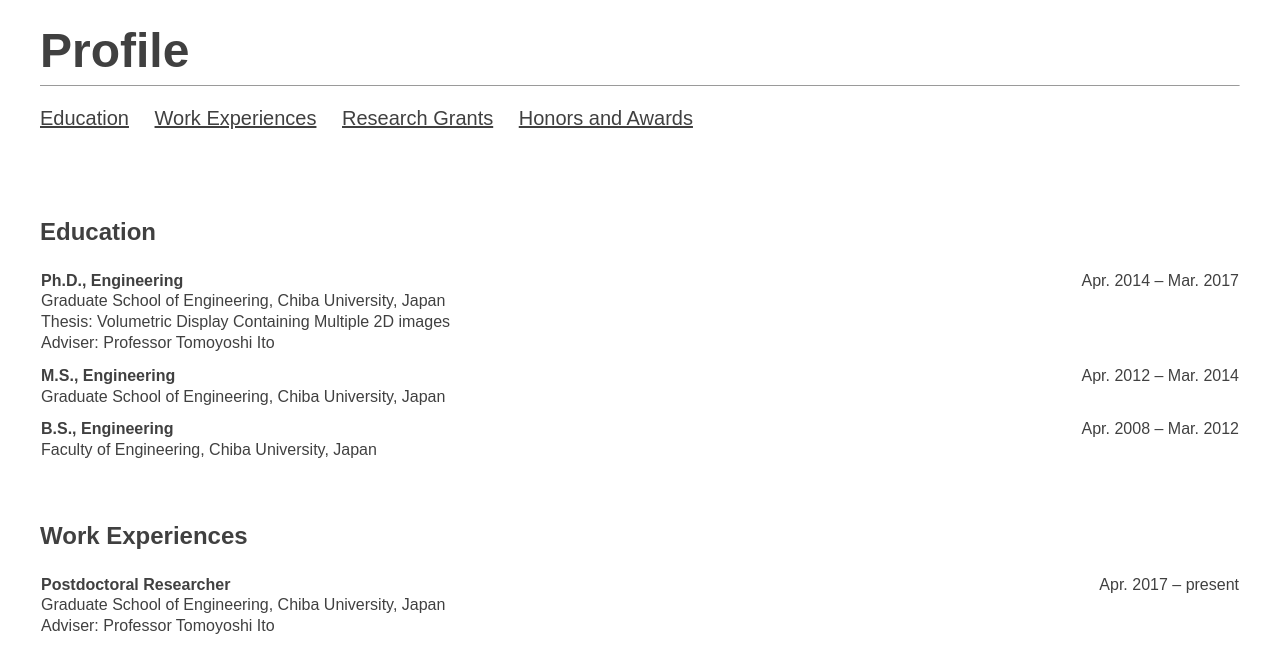
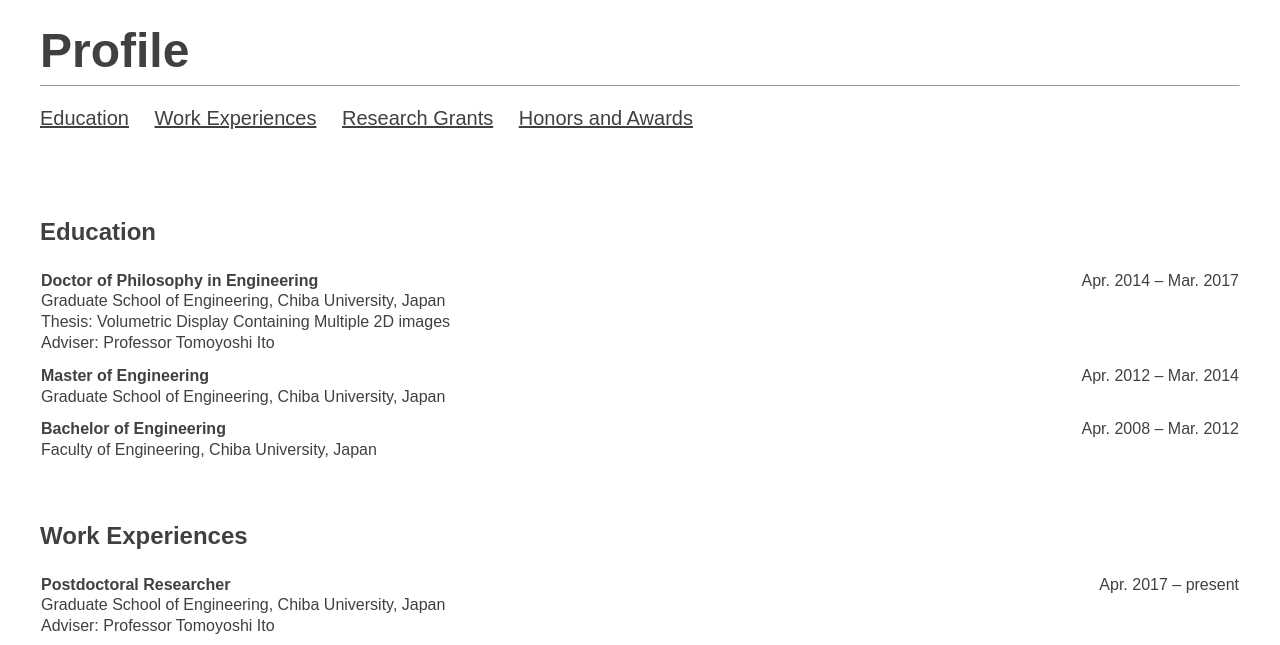
Before and after one commit to RyujiHirayama/Web, a plain HTML site: page profile.html in a window 1280 px wide. Shown: the part 122-767 px from the top of the page. Drawn offline with Linux system fonts and the light colour scheme.

Commit message:
Add files via upload

```diff
--- a/profile.html
+++ b/profile.html
@@ -50,7 +50,7 @@
 			<table class="Contents">
 				<tr>
 					<td width="1000px" align="justify" valign="top">
-						<b>Ph.D., Engineering</b><br>
+						<b>Doctor of Philosophy in Engineering</b><br>
 						Graduate School of Engineering, Chiba University, Japan<br>
 						Thesis: Volumetric Display Containing Multiple 2D images<br>
 						Adviser: Professor Tomoyoshi Ito
@@ -61,7 +61,7 @@
 				</tr>
 				<tr>
 					<td width="1000px" align="justify" valign="top">
-						<b>M.S., Engineering</b><br>
+						<b>Master of Engineering</b><br>
 						Graduate School of Engineering, Chiba University, Japan
 					</td>
 					<td valign="top" width="200px" align="right">
@@ -70,7 +70,7 @@
 				</tr>
 				<tr>
 					<td width="1000px" align="justify" valign="top">
-						<b>B.S., Engineering</b><br>
+						<b>Bachelor of Engineering</b><br>
 						Faculty of Engineering, Chiba University, Japan
 					</td>
 					<td valign="top" width="200px" align="right">
```
